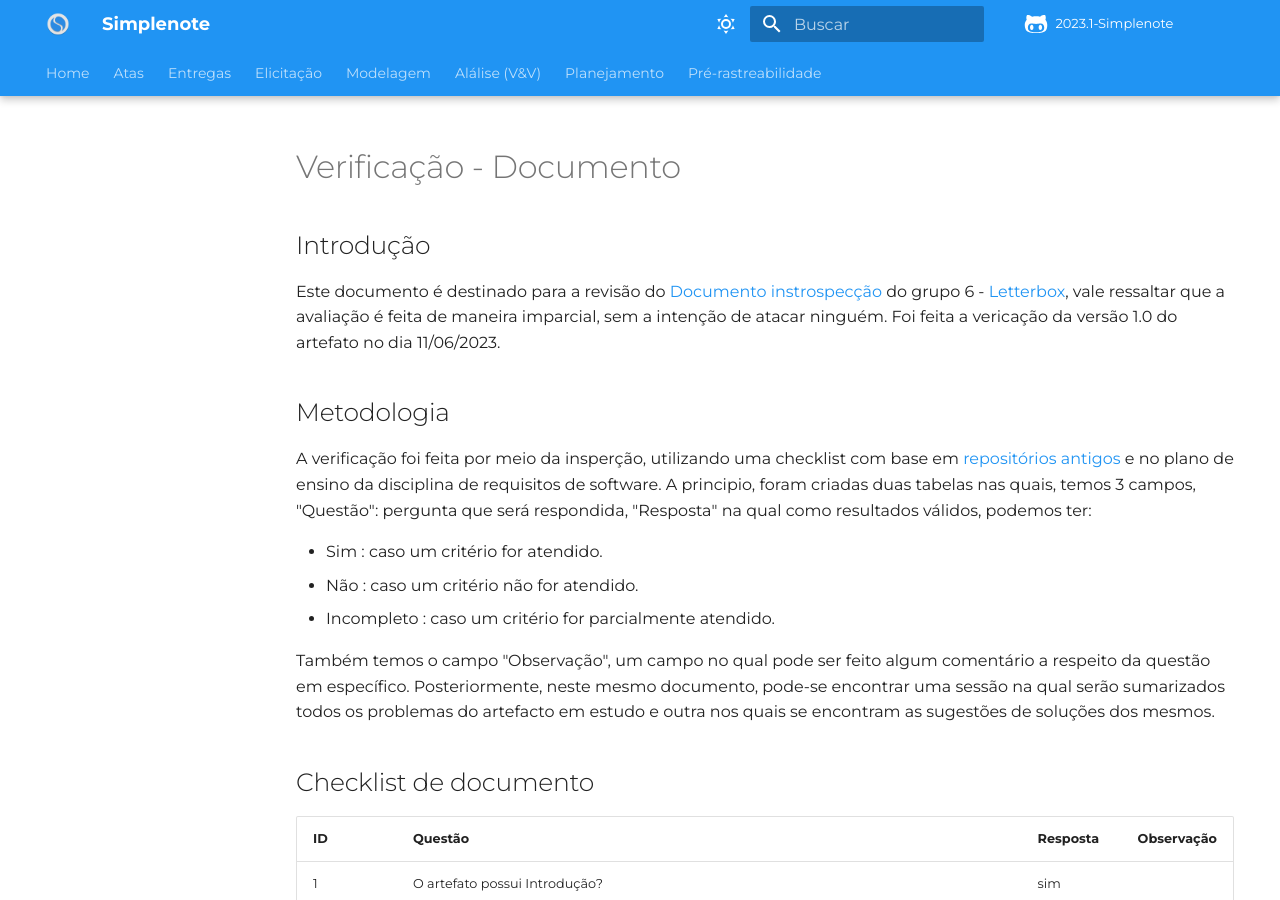
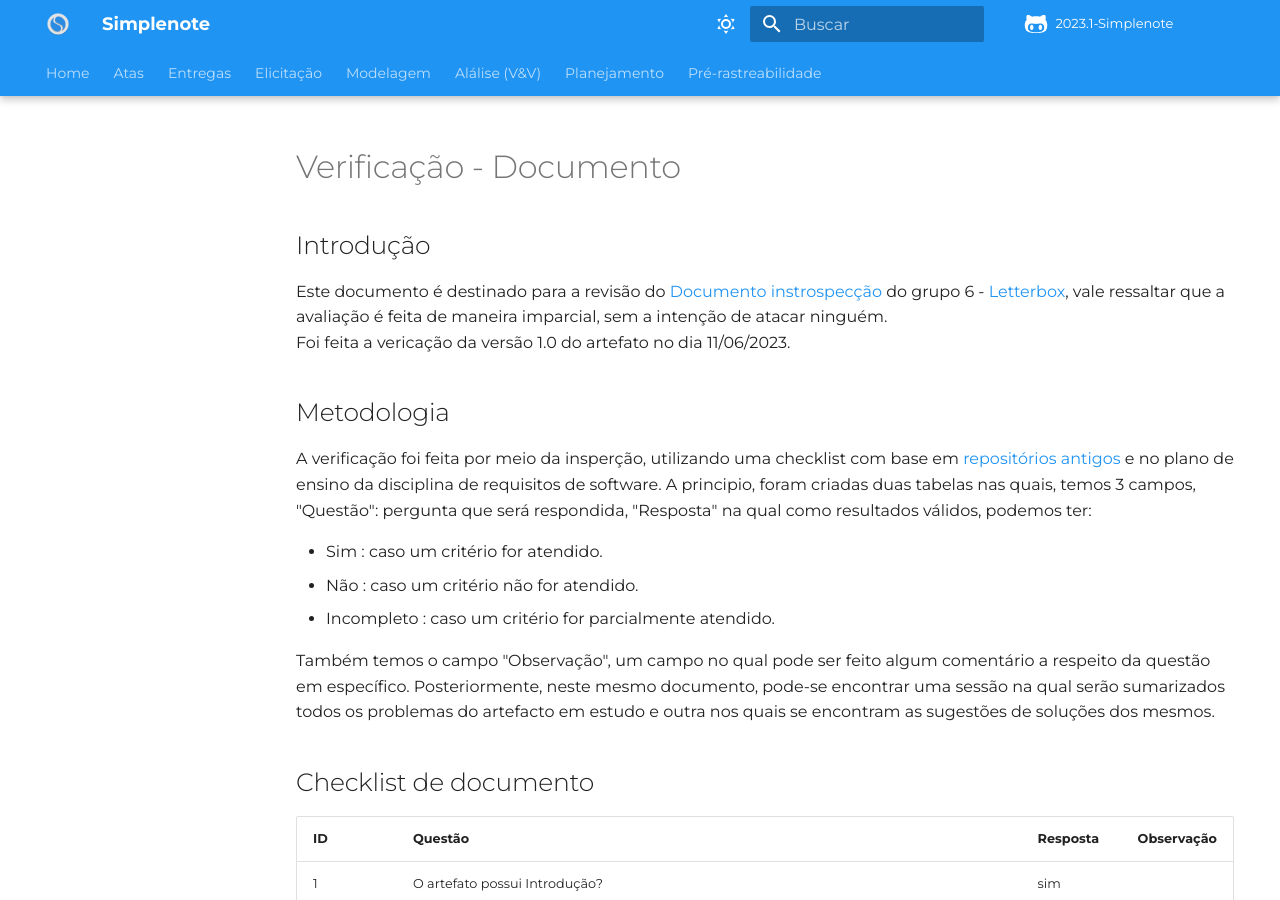
Before and after one commit to Requisitos-de-Software/2023.1-Simplenote, an MkDocs documentation site: the page built from docs/analise-grupo6/elicitacao/instrospecção.md, in a window 1280 px wide and 900 px high. Built offline with MkDocs 1.6.1 and Material for MkDocs 9.7.7, drawn with Linux system fonts in a browser that asks for light colours; some web fonts are replaced; comment, search, counter and statistics services are not loaded.

```diff
--- a/docs/analise-grupo6/elicitacao/instrospecção.md
+++ b/docs/analise-grupo6/elicitacao/instrospecção.md
@@ -1,7 +1,8 @@
 # Verificação - Documento
 
 ## Introdução
-Este documento é destinado para a revisão do [Documento instrospecção](https://requisitos-de-software.github.io/2023.1-Letterboxd/Elicita%C3%A7%C3%A3o/introspeccao/) do grupo 6 - [Letterbox](https://github.com/Requisitos-de-Software/2023.1-Letterboxd), vale ressaltar que a avaliação é feita de maneira imparcial, sem a intenção de atacar ninguém. Foi feita a vericação da versão 1.0 do artefato no dia 11/06/2023.
+Este documento é destinado para a revisão do [Documento instrospecção](https://requisitos-de-software.github.io/2023.1-Letterboxd/Elicita%C3%A7%C3%A3o/introspeccao/) do grupo 6 - [Letterbox](https://github.com/Requisitos-de-Software/2023.1-Letterboxd), vale ressaltar que a avaliação é feita de maneira imparcial, sem a intenção de atacar ninguém.
+<br> Foi feita a vericação da versão 1.0 do artefato no dia 11/06/2023.
 
 ## Metodologia
 
```
